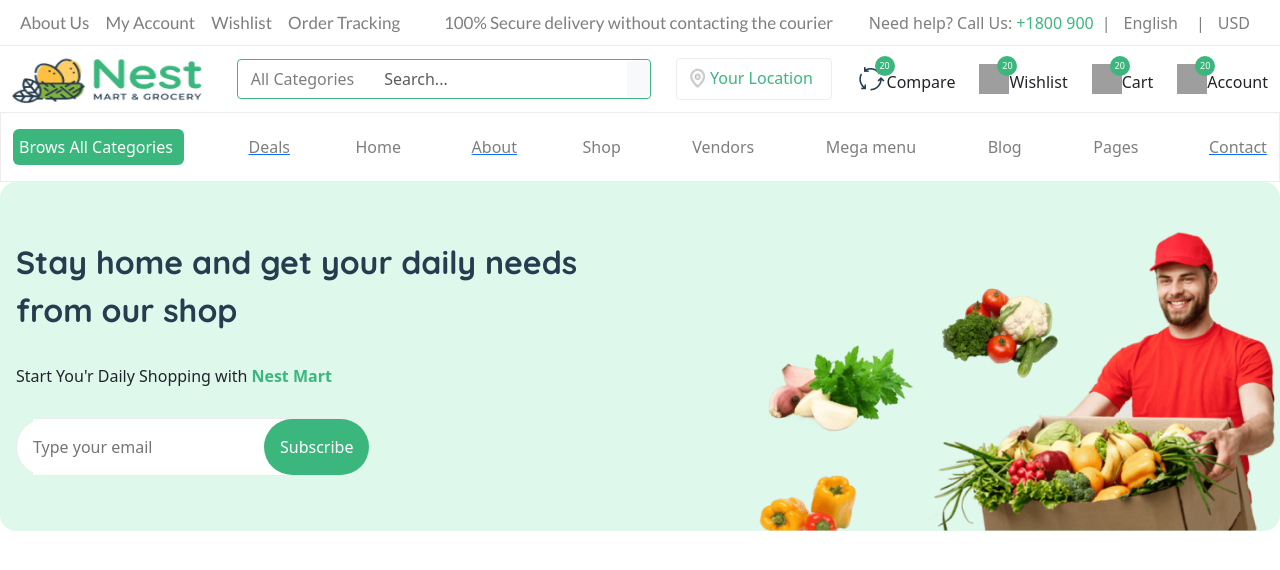
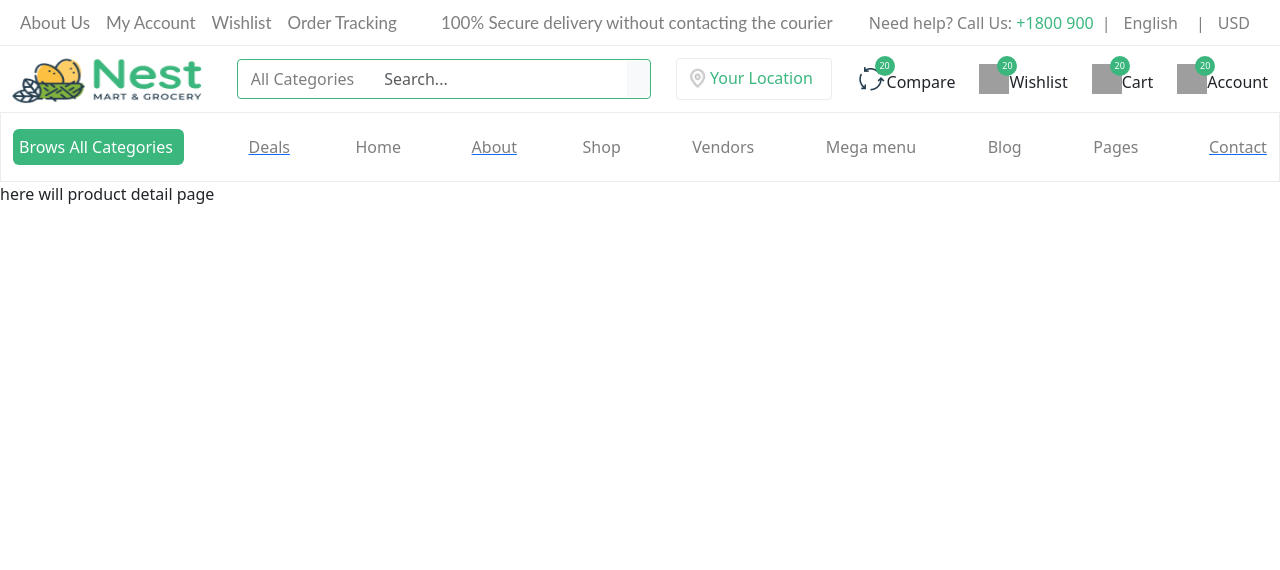
Before and after one commit to sabaattaa/next-js-typescript-ecom-project, a Next.js app: page /product-detail in a window 1280 px wide. Shown: the top 570 px of the page. Built offline with nearby package versions, Linux system fonts and the light colour scheme; grey boxes are pictures that could not be loaded.

Commit message:
header issue resolved

```diff
--- a/src/app/product-detail/page.tsx
+++ b/src/app/product-detail/page.tsx
@@ -6,44 +6,8 @@ import men from "../../assets/men.png";
 const ProductDetail = () => {
   return (
     <div>
-      <section
-        className="light-bg-green d-flex flex-column flex-md-row  align-items-center rounded-4"
-        style={{ height: "349px" }}
-      >
-        <div
-          className="px-3 w-50  d-flex flex-column align-items-start"
-          style={{ gap: "30px" }}
-        >
-          <span className={`heading fw-7 ${quicksand.className}`}>
-            Stay home and get your daily needs from our shop
-          </span>
-          <div className="d-flex w-100 ">
-            <span className="small-gray-text fw-4">
-              Start You'r Daily Shopping with{" "}
-            </span>
-            <span className="small-gray-text fw-7 green-text ps-1">
-              Nest Mart
-            </span>
-          </div>
-          <div className="ps-3 rounded-5 d-flex b-gray bg-white">
-            <input
-              placeholder="Type your email"
-              style={{ outline: "none", border: "none" }}
-            />
-            <div className="p-3 rounded-5 d-flex text-white  bg-green">
-              Subscribe
-            </div>
-          </div>
-        </div>
-        <div className="w-50 h-100 d-none  d-md-flex align-items-end justify-content-end position-relative">
-          <Image
-            src={men}
-            alt="vegetable men"
-            height={300}
-            className="position-absolute bottom-0 end-0"
-          />
-        </div>
-      </section>
+      here will product detail page
+
     </div>
   );
 }
--- a/src/app/utiils.functions.ts
+++ b/src/app/utiils.functions.ts
@@ -1,6 +1,6 @@
 // Home Page
 // Header Content
-
+import bestprice from "../assets/bestprice.png"
 export const tobHeadreContent = [
     { link: "about-us", text: "About Us" },
     { link: "my-account", text: "My Account" },
@@ -178,3 +178,13 @@ export const footerContent = [
     ],
   },
 ];
+
+export const provideCard = [
+  {
+    img: bestprice,
+    heading: "Best Prices and Offers",
+    text: `There are many variations of passages of Lorem
+Ipsum available, but the majority have suffered
+alteration in some form`,
+  },
+];
```
Also changed, not shown: src/app/about-us/page.tsx (+9 -1 lines), src/app/components/provideCard.tsx (+6 -6 lines), src/assets/bestprice.png (added).
